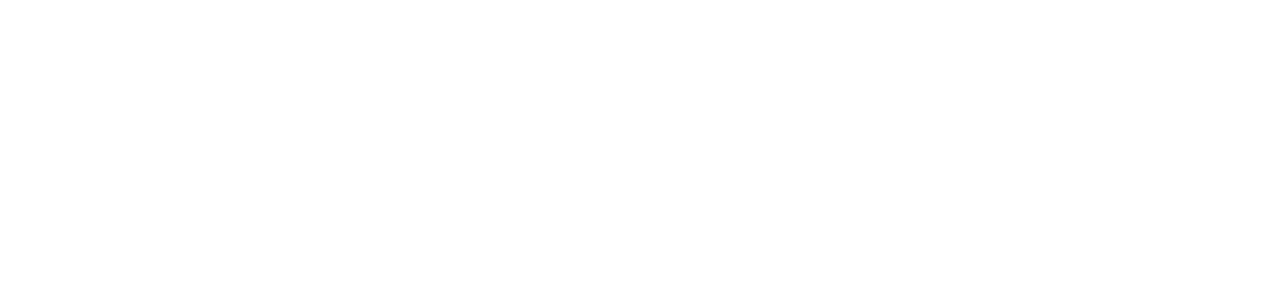
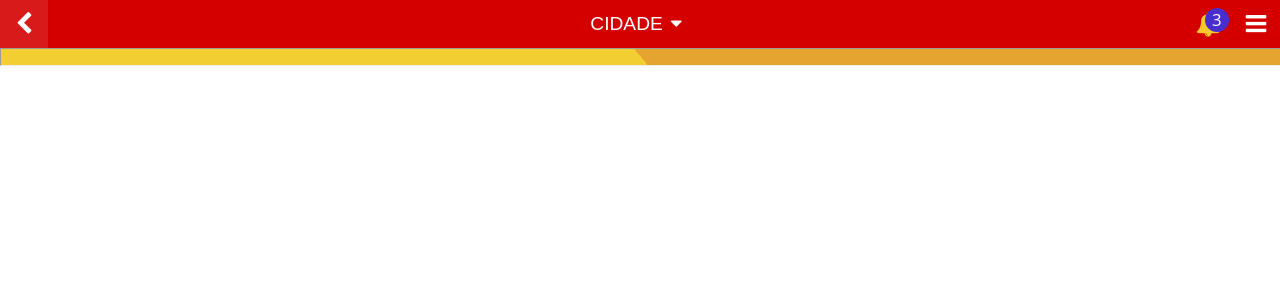
Before and after one commit to jonatanlins/iconsultas, a React (Create React App) app: page /medicos in a window 1280 px wide. Shown: the top 300 px of the page. Built offline with nearby package versions, Linux system fonts and the light colour scheme.

Commit message:
paginas reorganizadas

```diff
--- a/src/Router.js
+++ b/src/Router.js
@@ -3,11 +3,15 @@ import { BrowserRouter, Switch, Route } from 'react-router-dom'
 import { TransitionGroup, CSSTransition } from "react-transition-group";
 import styled from 'styled-components'
 
-import Categorias from './pages/Categorias'
-import Cidades from './pages/Cidades'
-import Clinicas from './pages/Clinicas'
-import Pesquisa from './pages/Pesquisa'
+import Categories from './pages/Categories'
+import Cities from './pages/Cities'
+import Clinics from './pages/Clinics'
+import Search from './pages/Search'
 import Tutorial from './pages/Tutorial'
+import Notifications from './pages/Notifications'
+import Doctor from './pages/Doctor'
+import Doctors from './pages/Doctors'
+import Especialities from './pages/Especialities'
 
 function Router ({location}) {
   return (
@@ -22,14 +26,14 @@ function Router ({location}) {
             >
               <Switch location={location} className="route-section">
                 <Route path="/" exact component={Tutorial}/>
-
-                <Route path="/cidades" component={Cidades}/>
-
-                <Route path="/categorias" component={Categorias}/>
-
-                <Route path="/clinicas" component={Clinicas}/>
-
-                <Route path="/pesquisa/:query" component={Pesquisa}/>
+                <Route path="/cidades" component={Cities}/>
+                <Route path="/categorias" component={Categories}/>
+                <Route path="/clinicas" component={Clinics}/>
+                <Route path="/pesquisa/:query" component={Search}/>
+                <Route path="/notificacoes" component={Notifications}/>
+                <Route path="/medicos" component={Doctors}/>
+                <Route path="/medico/:id" component={Doctor}/>
+                <Route path="/especialidades/:id" component={Especialities}/>
               </Switch>
             </CSSTransition>
           </TransitionGroup>
--- a/src/components/app/NavBar.js
+++ b/src/components/app/NavBar.js
@@ -1,5 +1,5 @@
 import React from 'react';
-import {withRouter} from 'react-router-dom'
+import {withRouter,Link} from 'react-router-dom'
 
 function NavBar ({ content, history, swicthMainMenu, swicthCitySelection }) {
 
@@ -15,10 +15,10 @@ function NavBar ({ content, history, swicthMainMenu, swicthCitySelection }) {
       </button>
     ),
     notifications: (
-      <a href="notificacoes.html">
+      <Link to="/notificacoes">
         <i className="icon-bell-alt" style={{color: '#f7c92b'}}></i>
         <span className="counter">3</span>
-      </a>
+      </Link>
     ),
     title: (
       <span className="title">Bem-vindo!</span>
--- a/src/pages/Clinicas.js
+++ b/src/pages/Clinics.js
@@ -5,7 +5,7 @@ import Header from '../components/app/Header'
 function Clínicas () {
   return (
     <div>
-      <Header searchBar={true} navBarContent={['back', 'space', 'citySelection', 'notifications', 'menu']}/>
+      <Header searchBar navBarContent={['back', 'space', 'citySelection', 'notifications', 'menu']}/>
 
 
       <ul className="listWithPrice">
--- /dev/null
+++ b/src/pages/Doctor.js
@@ -0,0 +1,14 @@
+import React from 'react';
+
+import Header from '../components/app/Header'
+
+function Doctor () {
+  return (
+    <div>
+      <Header navBarContent={['back', 'space', 'citySelection', 'notifications', 'menu']}/>
+
+    </div>
+  )
+}
+
+export default Doctor;
--- /dev/null
+++ b/src/pages/Doctors.js
@@ -0,0 +1,14 @@
+import React from 'react';
+
+import Header from '../components/app/Header'
+
+function Doctors () {
+  return (
+    <div>
+      <Header navBarContent={['back', 'space', 'citySelection', 'notifications', 'menu']}/>
+
+    </div>
+  )
+}
+
+export default Doctors;
--- /dev/null
+++ b/src/pages/Especialities.js
@@ -0,0 +1,14 @@
+import React from 'react';
+
+import Header from '../components/app/Header'
+
+function Especialities () {
+  return (
+    <div>
+      <Header navBarContent={['back', 'space', 'citySelection', 'notifications', 'menu']}/>
+
+    </div>
+  )
+}
+
+export default Especialities;
--- /dev/null
+++ b/src/pages/Notifications.js
@@ -0,0 +1,14 @@
+import React from 'react';
+
+import Header from '../components/app/Header'
+
+function Notifications () {
+  return (
+    <div>
+      <Header navBarContent={['back', 'space', 'citySelection', 'notifications', 'menu']}/>
+
+    </div>
+  )
+}
+
+export default Notifications;
```
Also changed, not shown: src/pages/Categories.js (renamed from src/pages/Categorias.js), src/pages/Cities.js (renamed from src/pages/Cidades.js), src/pages/Search.js (renamed from src/pages/Pesquisa.js).
